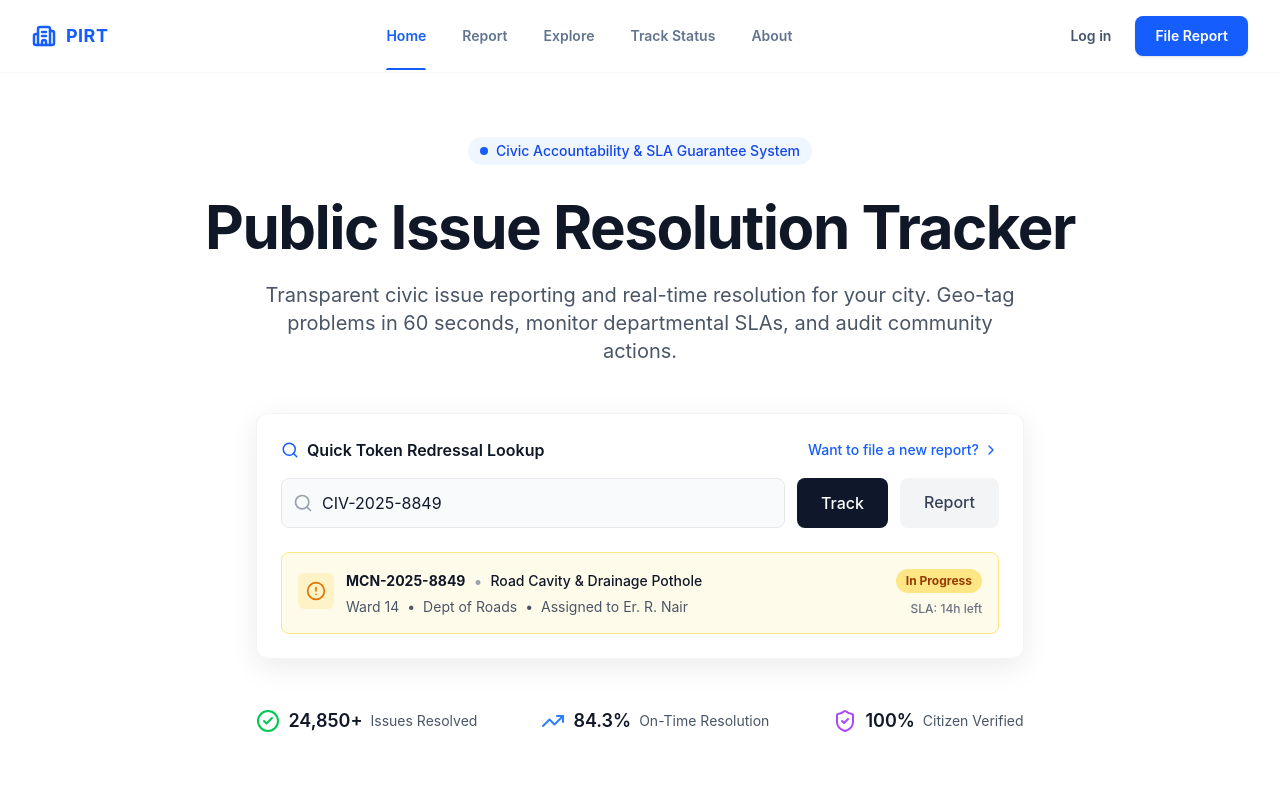
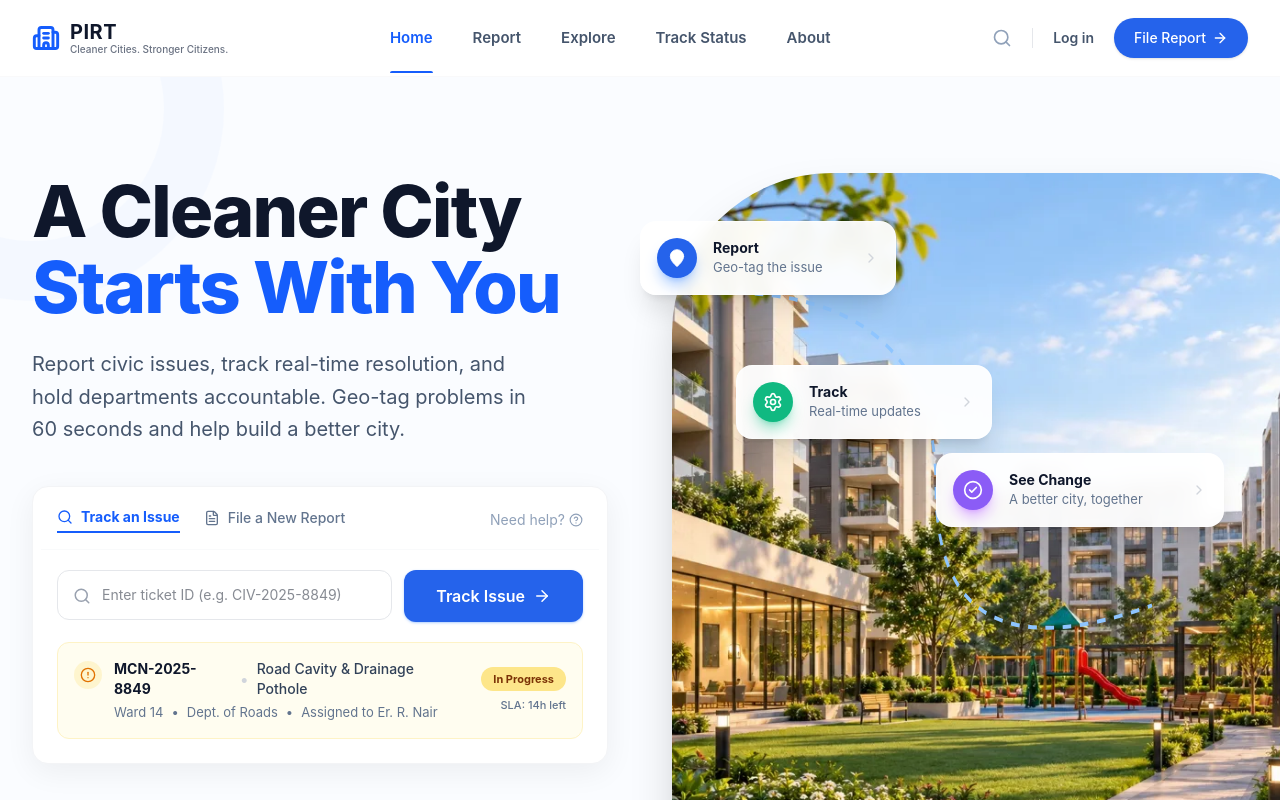
Before and after one commit to Aryan6000/tezhack-2026-project, a React (Vite) app: page / in a window 1280 px wide. Shown: the top 800 px of the page. Built offline with nearby package versions, Linux system fonts and the light colour scheme.

Commit message:
hero section and navbar updated

```diff
--- a/src/components/Navbar.jsx
+++ b/src/components/Navbar.jsx
@@ -1,5 +1,5 @@
 import { useState } from 'react';
-import { Building2, Menu, X } from 'lucide-react';
+import { Building2, Menu, X, Search, ArrowRight } from 'lucide-react';
 import { Link, useLocation } from 'react-router-dom';
 import { motion, AnimatePresence } from 'framer-motion';
 
@@ -18,17 +18,20 @@ const Navbar = () => {
   return (
     <nav className="bg-white sticky top-0 z-50 border-b border-gray-100/50 backdrop-blur-md">
       <div className="max-w-7xl mx-auto px-4 sm:px-6 lg:px-8">
-        <div className="flex items-center justify-between h-[72px]">
+        <div className="flex items-center justify-between h-[76px]">
 
           {/* Logo - Left */}
           <Link to="/" className="flex items-center gap-2.5 shrink-0">
-            <Building2 size={24} className="text-blue-600" strokeWidth={2.5} />
-            <span className="font-bold text-lg tracking-wide text-blue-600">PIRT</span>
+            <Building2 size={28} className="text-blue-600" strokeWidth={2.5} />
+            <div className="flex flex-col">
+              <span className="font-bold text-xl tracking-wide text-slate-900 leading-none mb-0.5">PIRT</span>
+              <span className="text-[10px] text-gray-500 font-medium leading-none">Cleaner Cities. Stronger Citizens.</span>
+            </div>
           </Link>
 
           {/* Nav Links - Center (Desktop) */}
           <div className="hidden md:flex flex-1 justify-center items-center">
-            <div className="flex items-center space-x-1">
+            <div className="flex items-center space-x-2">
               {navLinks.map((link) => {
                 const isActive = location.pathname === link.path || (link.path !== '/' && location.pathname.startsWith(link.path));
 
@@ -36,10 +39,10 @@ const Navbar = () => {
                   <Link
                     key={link.name}
                     to={link.path}
-                    className={`relative px-4 py-6 text-sm font-semibold transition-colors ${
+                    className={`relative px-4 py-6 text-[15px] font-semibold transition-colors ${
                       isActive
                         ? 'text-blue-600'
-                        : 'text-slate-500 hover:text-blue-600'
+                        : 'text-slate-600 hover:text-blue-600'
                     }`}
                   >
                     {link.name}
@@ -57,12 +60,16 @@ const Navbar = () => {
           </div>
 
           {/* Actions - Right (Desktop) */}
-          <div className="hidden md:flex items-center space-x-6 shrink-0">
+          <div className="hidden md:flex items-center space-x-5 shrink-0">
+            <button className="text-slate-400 hover:text-blue-600 transition-colors">
+              <Search size={20} />
+            </button>
+            <div className="h-5 w-px bg-gray-200"></div>
             <Link to="/auth" className="text-slate-600 text-sm font-semibold hover:text-blue-600 transition-colors">
               Log in
             </Link>
-            <Link to="/report" className="bg-blue-600 hover:bg-blue-700 text-white px-5 py-2.5 rounded-lg text-sm font-semibold transition-all shadow-sm">
-              File Report
+            <Link to="/report" className="bg-[#2563eb] hover:bg-blue-700 text-white px-5 py-2.5 rounded-full text-sm font-medium transition-all shadow-sm flex items-center gap-1.5">
+              File Report <ArrowRight size={16} />
             </Link>
           </div>
 
--- a/src/index.css
+++ b/src/index.css
@@ -1,7 +1,9 @@
 @import "tailwindcss";
+@import url('https://fonts.googleapis.com/css2?family=Caveat:wght@600&family=Inter:wght@400;500;600;700&display=swap');
 
 @theme {
   --font-sans: "Inter", system-ui, -apple-system, BlinkMacSystemFont, "Segoe UI", Roboto, "Helvetica Neue", Arial, sans-serif;
+  --font-caveat: "Caveat", cursive;
 }
 
 body {
--- a/src/pages/Home.jsx
+++ b/src/pages/Home.jsx
@@ -14,81 +14,95 @@ import {
   VolumeX,
   Camera,
   Cpu,
-  UserCheck
+  UserCheck,
+  FileText,
+  HelpCircle,
+  ArrowRight,
+  Settings,
+  Leaf
 } from 'lucide-react';
 import { Link } from 'react-router-dom';
 
 const Hero = () => {
   return (
-    <section className="pt-16 pb-24 px-4 max-w-5xl mx-auto text-center">
-      <div className="inline-flex items-center gap-2 px-3 py-1 rounded-full bg-blue-50 text-blue-700 text-sm font-medium mb-8">
-        <div className="w-2 h-2 rounded-full bg-blue-600"></div>
-        Civic Accountability & SLA Guarantee System
+    <section className="relative overflow-hidden bg-[#fafcff]">
+      {/* Background Decor */}
+      <div className="absolute top-0 left-0 w-full h-full overflow-hidden pointer-events-none z-0">
+        <div className="absolute -top-40 -left-40 w-96 h-96 rounded-full border-[60px] border-[#f0f5ff] opacity-50" />
+        <div className="absolute bottom-20 -right-20 w-[600px] h-[600px] rounded-full border-[80px] border-[#f0f5ff] opacity-50" />
       </div>
 
-      <h1 className="text-4xl md:text-6xl font-bold text-gray-900 mb-6 tracking-tight">
-        Public Issue Resolution Tracker
+      <div className="max-w-[1400px] mx-auto px-4 sm:px-6 lg:px-8 py-16 lg:py-24 relative z-10">
+        <div className="grid grid-cols-1 lg:grid-cols-2 gap-16 items-center">
+          {/* Left Column */}
+          <div className="max-w-2xl">
+
+            {/* Headlines */}
+            <h1 className="text-5xl md:text-7xl font-extrabold text-slate-900 mb-6 tracking-tight leading-[1.05]">
+              A Cleaner City<br />
+              <span className="text-blue-600">Starts With You</span>
             </h1>
 
-      <p className="text-lg md:text-xl text-gray-600 max-w-3xl mx-auto mb-12">
-        Transparent civic issue reporting and real-time resolution for your city. Geo-tag problems in 60 seconds, monitor departmental SLAs, and audit community actions.
+            <p className="text-lg md:text-xl text-slate-600 mb-10 max-w-lg leading-relaxed">
+              Report civic issues, track real-time resolution, and hold departments accountable. Geo-tag problems in 60 seconds and help build a better city.
             </p>
 
-      <div className="max-w-3xl mx-auto bg-white rounded-xl shadow-[0_8px_30px_rgb(0,0,0,0.08)] border border-gray-100 overflow-hidden text-left mb-12">
-        <div className="p-6">
-          <div className="flex justify-between items-center mb-4">
-            <h3 className="font-semibold text-gray-900 flex items-center gap-2">
-              <Search size={18} className="text-blue-600" />
-              Quick Token Redressal Lookup
-            </h3>
-            <Link to="/report" className="text-blue-600 text-sm font-medium hover:underline flex items-center gap-1">
-              Want to file a new report? <ChevronRight size={16} />
+            {/* Tracker Box */}
+            <div className="bg-white rounded-2xl shadow-[0_8px_30px_rgb(0,0,0,0.06)] border border-gray-100 p-2 mb-12 relative z-20">
+              <div className="flex items-center justify-between px-4 pt-3 pb-4 border-b border-gray-50">
+                <div className="flex gap-6">
+                  <button className="text-blue-600 font-bold text-sm border-b-2 border-blue-600 pb-1 flex items-center gap-2">
+                    <Search size={16} /> Track an Issue
+                  </button>
+                  <Link to="/report" className="text-slate-500 font-medium text-sm hover:text-slate-900 pb-1 flex items-center gap-2 transition-colors">
+                    <FileText size={16} /> File a New Report
                   </Link>
                 </div>
+                <button className="text-slate-400 text-sm flex items-center gap-1 hover:text-slate-600 transition-colors hidden sm:flex">
+                  Need help? <HelpCircle size={14} />
+                </button>
+              </div>
 
-          <div className="flex flex-col sm:flex-row gap-3">
+              <div className="p-4 pt-5">
+                <div className="flex flex-col sm:flex-row gap-3 mb-5">
                   <div className="relative flex-1">
-              <Search className="absolute left-3 top-1/2 -translate-y-1/2 text-gray-400" size={20} />
+                    <Search className="absolute left-4 top-1/2 -translate-y-1/2 text-gray-400" size={18} />
                     <input
                       type="text"
-                placeholder="Enter Token ID (e.g., CIV-2025-8849)"
-                className="w-full pl-10 pr-4 py-3 bg-gray-50 border border-gray-200 rounded-lg focus:outline-none focus:ring-2 focus:ring-blue-500 focus:bg-white transition-colors"
-                defaultValue="CIV-2025-8849"
+                      placeholder="Enter ticket ID (e.g. CIV-2025-8849)"
+                      className="w-full pl-11 pr-4 py-3.5 bg-white border border-gray-200 rounded-xl focus:outline-none focus:ring-2 focus:ring-blue-600 focus:border-transparent transition-colors text-sm"
                     />
                   </div>
-            <button className="bg-slate-900 hover:bg-slate-800 text-white px-6 py-3 rounded-lg font-medium transition-colors">
-              Track
+                  <button className="bg-[#2563eb] hover:bg-blue-700 text-white px-8 py-3.5 rounded-xl font-semibold transition-colors flex items-center justify-center gap-2 whitespace-nowrap shadow-sm shadow-blue-500/30">
+                    Track Issue <ArrowRight size={18} />
                   </button>
-            <Link to="/report" className="bg-gray-100 hover:bg-gray-200 text-gray-700 px-6 py-3 rounded-lg font-medium transition-colors text-center inline-block">
-              Report
-            </Link>
                 </div>
 
-          <div className="mt-6 border border-amber-200 bg-amber-50 rounded-lg p-4 flex flex-col sm:flex-row sm:items-center justify-between gap-4">
+                <div className="border border-amber-100 bg-[#fffdf0] rounded-xl p-4 flex flex-col sm:flex-row sm:items-center justify-between gap-4">
                   <div className="flex items-start gap-3">
-              <div className="bg-amber-100 p-2 rounded-md mt-1 shrink-0">
-                <AlertCircle className="text-amber-600" size={20} />
+                    <div className="bg-amber-100/80 p-1.5 rounded-full mt-0.5 shrink-0">
+                      <AlertCircle className="text-amber-600" size={16} />
                     </div>
                     <div>
                       <div className="flex items-center gap-2 mb-1">
-                  <span className="font-bold text-gray-900 text-sm">MCN-2025-8849</span>
-                  <span className="text-gray-400">•</span>
-                  <span className="text-gray-900 font-medium text-sm">Road Cavity & Drainage Pothole</span>
+                        <span className="font-bold text-slate-900 text-sm">MCN-2025-8849</span>
+                        <span className="text-gray-300">•</span>
+                        <span className="text-slate-700 font-medium text-sm hidden sm:inline">Road Cavity & Drainage Pothole</span>
                       </div>
-                <div className="text-sm text-gray-600 flex flex-wrap gap-x-2">
+                      <div className="text-[13px] text-slate-500 flex flex-wrap gap-x-2">
                         <span>Ward 14</span>
                         <span>•</span>
-                  <span>Dept of Roads</span>
+                        <span>Dept. of Roads</span>
                         <span>•</span>
                         <span>Assigned to Er. R. Nair</span>
                       </div>
                     </div>
                   </div>
-            <div className="flex flex-row sm:flex-col items-center sm:items-end justify-between sm:justify-center gap-2">
-              <span className="bg-amber-200 text-amber-800 text-xs font-bold px-2.5 py-1 rounded-full whitespace-nowrap">
+                  <div className="flex flex-row sm:flex-col items-center sm:items-end justify-between sm:justify-center gap-1.5">
+                    <span className="bg-[#fde68a] text-amber-900 text-[11px] font-bold px-3 py-1 rounded-full whitespace-nowrap">
                       In Progress
                     </span>
-              <span className="text-xs text-gray-500 font-medium whitespace-nowrap">
+                    <span className="text-[11px] text-slate-500 font-medium whitespace-nowrap">
                       SLA: 14h left
                     </span>
                   </div>
@@ -96,21 +110,109 @@ const Hero = () => {
               </div>
             </div>
 
-      <div className="flex flex-col md:flex-row items-center justify-center gap-8 md:gap-16 text-gray-600">
-        <div className="flex items-center gap-2">
-          <CheckCircle2 className="text-green-500" size={24} />
-          <span className="font-semibold text-gray-900 text-lg">24,850+</span>
-          <span className="text-sm">Issues Resolved</span>
+            {/* Stats */}
+            <div className="flex flex-wrap items-center gap-8 md:gap-12 pb-4">
+              <div className="flex items-center gap-3">
+                <div className="w-10 h-10 rounded-full bg-emerald-100 flex items-center justify-center shrink-0">
+                  <CheckCircle2 className="text-emerald-500" size={20} />
                 </div>
-        <div className="flex items-center gap-2">
-          <TrendingUp className="text-blue-500" size={24} />
-          <span className="font-semibold text-gray-900 text-lg">84.3%</span>
-          <span className="text-sm">On-Time Resolution</span>
+                <div>
+                  <div className="font-bold text-slate-900 leading-tight">24,850+</div>
+                  <div className="text-xs text-slate-500 font-medium">Issues Resolved</div>
                 </div>
-        <div className="flex items-center gap-2">
-          <ShieldCheck className="text-purple-500" size={24} />
-          <span className="font-semibold text-gray-900 text-lg">100%</span>
-          <span className="text-sm">Citizen Verified</span>
+              </div>
+              <div className="w-px h-10 bg-gray-200 hidden sm:block"></div>
+              <div className="flex items-center gap-3">
+                <div className="w-10 h-10 rounded-full bg-blue-100 flex items-center justify-center shrink-0">
+                  <TrendingUp className="text-blue-500" size={20} />
+                </div>
+                <div>
+                  <div className="font-bold text-slate-900 leading-tight">84.3%</div>
+                  <div className="text-xs text-slate-500 font-medium">On-Time Resolution</div>
+                </div>
+              </div>
+              <div className="w-px h-10 bg-gray-200 hidden md:block"></div>
+              <div className="flex items-center gap-3">
+                <div className="w-10 h-10 rounded-full bg-purple-100 flex items-center justify-center shrink-0">
+                  <ShieldCheck className="text-purple-500" size={20} />
+                </div>
+                <div>
+                  <div className="font-bold text-slate-900 leading-tight">100%</div>
+                  <div className="text-xs text-slate-500 font-medium">Citizen Verified</div>
+                </div>
+              </div>
+            </div>
+          </div>
+
+          {/* Right Column / Image Area */}
+          <div className="relative h-full min-h-[600px] hidden lg:block z-10">
+            {/* Main Image */}
+            <div className="absolute inset-0 right-[-50px] bg-gray-100 rounded-[40px] rounded-tl-[160px] overflow-hidden shadow-2xl">
+              <img src="/hero-image.webp" alt="Clean City" className="w-full h-full object-cover" />
+            </div>
+
+            {/* Connecting SVG Line */}
+            <svg className="absolute top-20 -left-6 w-full h-full pointer-events-none text-blue-300 z-10" viewBox="0 0 400 400" preserveAspectRatio="none">
+              <path
+                d="M 50 20 Q 200 20 200 120 T 350 180"
+                fill="none"
+                stroke="currentColor"
+                strokeWidth="2"
+                strokeDasharray="6 6"
+              />
+            </svg>
+
+            {/* Floating Cards (positioned absolute) */}
+
+            {/* Report */}
+            <div className="absolute top-12 -left-8 bg-white/95 backdrop-blur rounded-2xl p-4 shadow-xl flex items-center gap-4 w-64 border border-white/40 z-20 hover:-translate-y-1 transition-transform">
+              <div className="w-10 h-10 rounded-full bg-[#2563eb] flex items-center justify-center text-white shrink-0 shadow-lg shadow-blue-500/40">
+                <MapPin size={20} fill="currentColor" strokeWidth={1} />
+              </div>
+              <div>
+                <div className="font-bold text-slate-900 text-sm">Report</div>
+                <div className="text-[13px] text-slate-500">Geo-tag the issue</div>
+              </div>
+              <ChevronRight size={16} className="text-gray-300 ml-auto" />
+            </div>
+
+            {/* Track */}
+            <div className="absolute top-48 left-16 bg-white/95 backdrop-blur rounded-2xl p-4 shadow-xl flex items-center gap-4 w-64 border border-white/40 z-20 hover:-translate-y-1 transition-transform">
+              <div className="w-10 h-10 rounded-full bg-[#10b981] flex items-center justify-center text-white shrink-0 shadow-lg shadow-emerald-500/40">
+                <Settings size={20} />
+              </div>
+              <div>
+                <div className="font-bold text-slate-900 text-sm">Track</div>
+                <div className="text-[13px] text-slate-500">Real-time updates</div>
+              </div>
+              <ChevronRight size={16} className="text-gray-300 ml-auto" />
+            </div>
+
+            {/* See Change */}
+            <div className="absolute top-[280px] right-6 bg-white/95 backdrop-blur rounded-2xl p-4 shadow-xl flex items-center gap-4 w-72 border border-white/40 z-20 hover:-translate-y-1 transition-transform">
+              <div className="w-10 h-10 rounded-full bg-[#8b5cf6] flex items-center justify-center text-white shrink-0 shadow-lg shadow-purple-500/40">
+                <CheckCircle2 size={20} />
+              </div>
+              <div>
+                <div className="font-bold text-slate-900 text-sm">See Change</div>
+                <div className="text-[13px] text-slate-500">A better city, together</div>
+              </div>
+              <ChevronRight size={16} className="text-gray-300 ml-auto" />
+            </div>
+
+
+
+            {/* Bottom Badge */}
+            <div className="absolute bottom-16 left-12 bg-white/90 backdrop-blur-md rounded-2xl p-4 shadow-xl flex items-center gap-4 border border-white/50 z-20">
+              <div className="w-10 h-10 rounded-xl bg-emerald-100 flex items-center justify-center shrink-0">
+                <Leaf size={20} className="text-emerald-600" />
+              </div>
+              <div>
+                <div className="font-bold text-slate-900 text-sm">Cleaner Today</div>
+                <div className="text-sm text-emerald-700 font-bold">Greener Tomorrow</div>
+              </div>
+            </div>
+          </div>
         </div>
       </div>
     </section>
```
Also changed, not shown: public/hero-image.webp (added). Lines whose indentation alone changed are shown as unchanged.
